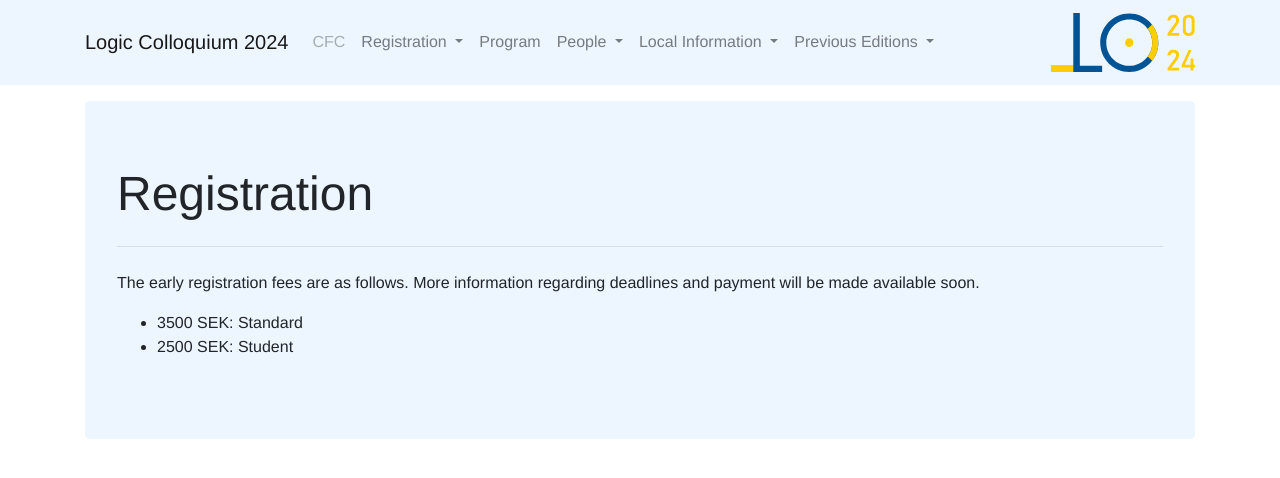
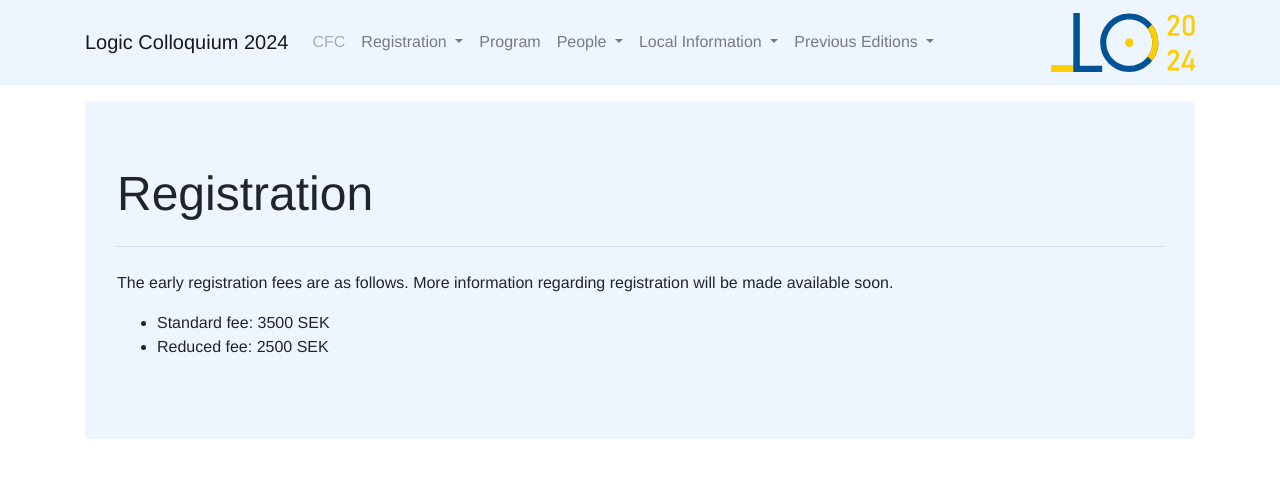
Before and after one commit to LC2024/LC2024.github.io, a Jekyll site: the page built from registration/index.md, in a window 1280 px wide. Shown: the top 478 px of the page. Built offline with Jekyll 4.4.1, drawn with Linux system fonts in a browser that asks for light colours; some web fonts are replaced.

Commit message:
update registration

```diff
--- a/registration/index.md
+++ b/registration/index.md
@@ -3,6 +3,7 @@ layout: default
 title: Registration
 ---
 
-The early registration fees are as follows. More information regarding deadlines and payment will be made available soon.
- - 3500 SEK: Standard
- - 2500 SEK: Student
+The early registration fees are as follows. More information regarding registration will be made available soon.
+
+ - Standard fee: 3500 SEK
+ - Reduced fee: 2500 SEK
```
